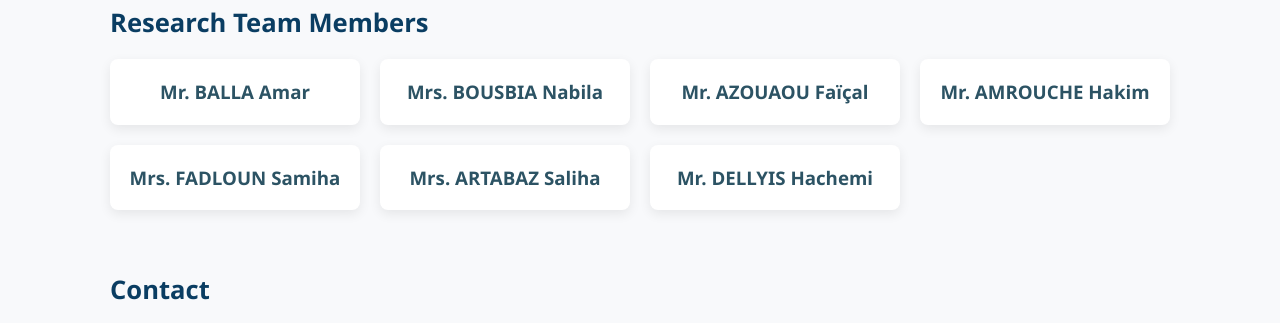
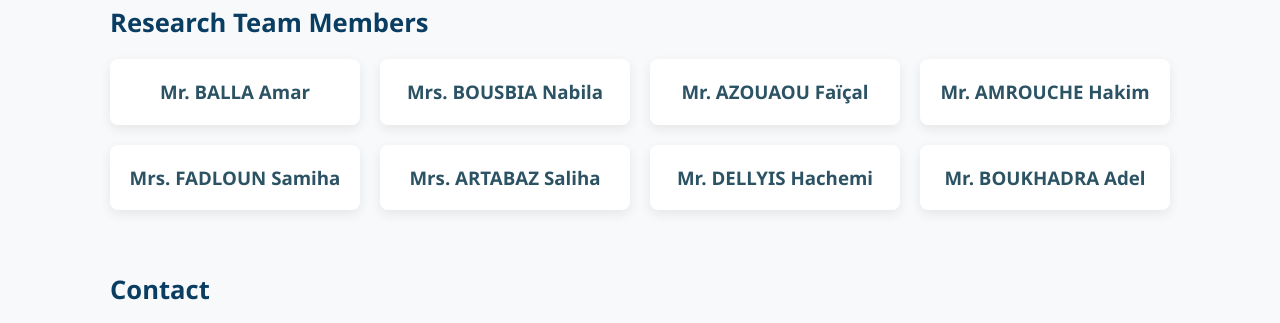
Before and after one commit to samfad91/TEL, a plain HTML site: page index.html in a window 1280 px wide. Shown: the part 1274-1597 px from the top of the page. Drawn offline with Linux system fonts and the light colour scheme.

Commit message:
Update index.html

```diff
--- a/index.html
+++ b/index.html
@@ -223,6 +223,16 @@
             </h3>
         </div>
 
+          <div class="member">
+
+
+            <h3>
+                <a href="https://www.researchgate.net/profile/Boukhadra-Adel" target="_blank">
+                 Mr. BOUKHADRA Adel
+                </a>
+            </h3>
+        </div>
+
     </div>
 </section>
 
```
